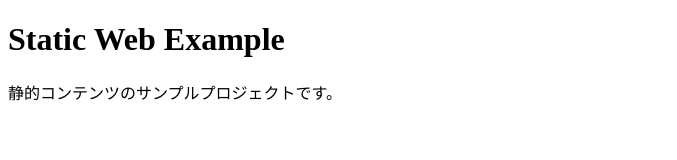
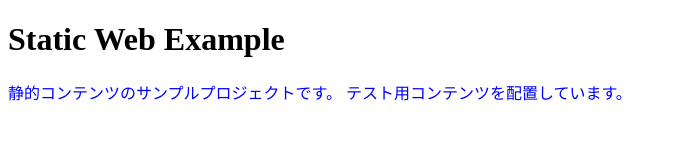
Before and after one commit to kazusato/StaticWebExample, a plain HTML site: page www/index.html in a window 1280 px wide. Shown: the whole page, without its empty margins (0-677 px from the left). Drawn offline with Linux system fonts and the light colour scheme.

```diff
--- a/www/index.html
+++ b/www/index.html
@@ -6,8 +6,9 @@
 </head>
 <body>
 <h1>Static Web Example</h1>
-<div>
+<div style="color: blue">
     静的コンテンツのサンプルプロジェクトです。
+    テスト用コンテンツを配置しています。
 </div>
 </body>
 </html>
```
Also changed, not shown: 1 other file.
